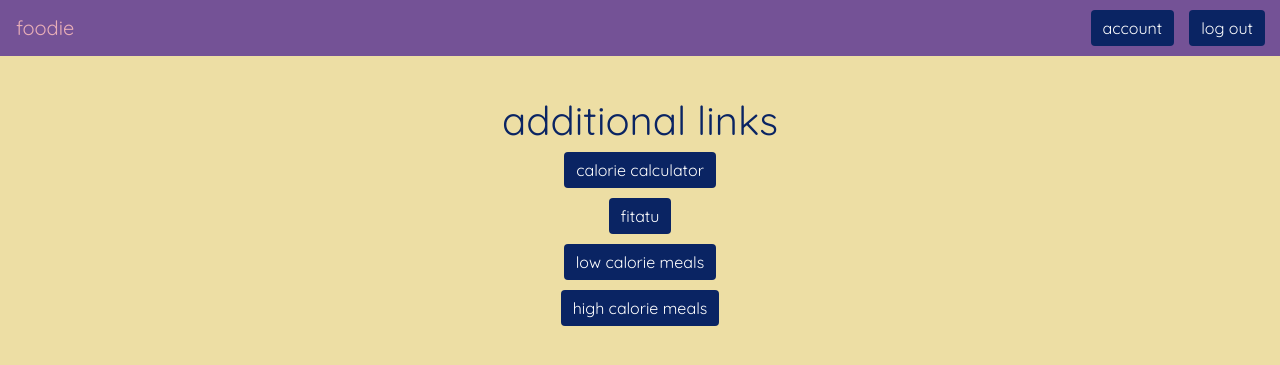
After one commit to majabukowska/foodie, a Flask app: page /links in a window 1280 px wide. The commit adds this page. Shown: the top 365 px of the page. Run offline with Flask 3, Linux system fonts and the light colour scheme; the visitor is signed in with stand-in values (Sample User, id 1); parts of the project's set-up code (start-up, migrations or seed data) failed here and were passed over.

Commit message:
additional links

```diff
--- a/app/app.py
+++ b/app/app.py
@@ -201,8 +201,6 @@ def show_recipes():
     return render_template('recipes.html', diet_plan=diet_plan_display)
 
 
-
-
 @app.route('/download-diet-plan/<name>')
 @login_required
 def download_diet_plan(name):
@@ -327,11 +325,43 @@ def delete_recipe(recipe_id):
         return jsonify({'error': str(e)}), 500
 
 
+@app.route('/download-ingredient-list/<name>')
+@login_required
+def download_ingredient_list(name):
+    diet_plan_download = session.get('diet_plan_download', [])
+
+    if not diet_plan_download:
+        return "no diet plan available for download", 404
+
+    diet_plan = [json.loads(plan) for plan in diet_plan_download]
+
+    shopping_list_text = generate_shopping_list_text(diet_plan)
+
+    response = make_response(shopping_list_text)
+    response.headers["Content-Disposition"] = f"attachment; filename={name}_ingredients.txt"
+    response.headers["Content-type"] = "text/plain"
+    return response
+def generate_shopping_list_text(diet_plan):
+    shopping_list_text = ""
+
+    for day_plan in diet_plan:
+        for meal_number, meal in day_plan['day'].items():
+            shopping_list_text += f"Meal {meal_number[-1]}:\n"  # meal_number[-1] wyciąga numer posiłku z klucza 'meal1', 'meal2', itp.
+            for ingredient, quantity in meal['ingredients'].items():
+                shopping_list_text += f"{ingredient}: {quantity},\n"
+            shopping_list_text += "\n"  # Dodaj pustą linię po każdym posiłku
+
+    return shopping_list_text
+
 @app.route('/account')
 @login_required
 def account():
     return render_template('account.html')
 
+@app.route('/links')
+@login_required
+def links():
+    return render_template('links.html')
 
 @app.route('/account-settings')
 @login_required
--- a/app/templates/account.html
+++ b/app/templates/account.html
@@ -12,6 +12,8 @@
     <a href="{{ url_for('account_settings') }}" class="btn btn-info">account settings</a>
 
     <a href="{{ url_for('dashboard') }}" class="btn btn-info ">generate recipe</a>
+
+    <a href="{{ url_for('links') }}" class="btn btn-info ">additional links</a>
 
     <h2>saved recipes:</h2>
     <table id="recipes-table">
--- a/app/templates/dashboard.html
+++ b/app/templates/dashboard.html
@@ -20,7 +20,7 @@
   <form id="params-form">
     <h5 class="card-title">choose correct parameters:</h5>
   <div class="a">
-    <input type="text" class="form-control" id="ingredients" placeholder="Type your ingredients">
+    <input type="text" class="form-control" id="ingredients" placeholder="type your ingredients">
   </div>
 <div>
   <p class="title">days:</p>
--- a/app/templates/index.html
+++ b/app/templates/index.html
@@ -8,7 +8,7 @@
 <div class="container">
   <div class="index_page">
   <h1>welcome to foodie!</h1>
-  <p>this app was created to help you improve your eating habbits, enjoy!</p>
+  <p>created to help you improve your eating habbits, enjoy!</p>
   <div class="index_text">
   <a href="/signup">sign up here</a>
   <a href="/login">log in here</a>
--- /dev/null
+++ b/app/templates/links.html
@@ -0,0 +1,25 @@
+{% extends "base.html" %}
+
+{% block content %}
+<nav class="navbar">
+    <span class="navbar-brand mb-0 h1">foodie</span>
+    <div class="nav-buttons">
+        <a href="{{ url_for('account') }}" class="btn btn-primary">account</a>
+        <a href="{{ url_for('logout') }}" class="btn btn-primary">log out</a>
+      </div>
+  </nav>
+  <div class="message-container alert alert-warning" style="display:none; background: none;"></div>
+
+<div class="container">
+    <h1>additional links</h1>
+    <a href="https://www.calculator.net/calorie-calculator.html" class="btn btn-info">calorie calculator</a>
+
+    <a href="https://www.fitatu.com" class="btn btn-info ">fitatu</a>
+
+    <a href="https://www.bbcgoodfood.com/recipes/collection/low-calorie-meal-recipes" class="btn btn-info ">low calorie meals</a>
+
+    <a href="https://www.bbcgoodfood.com/recipes/collection/high-calorie-recipes" class="btn btn-info ">high calorie meals</a>
+
+
+</div>
+  {% endblock %}
```
Also changed, not shown: app/templates/recipes.html (+7 -1 lines).
